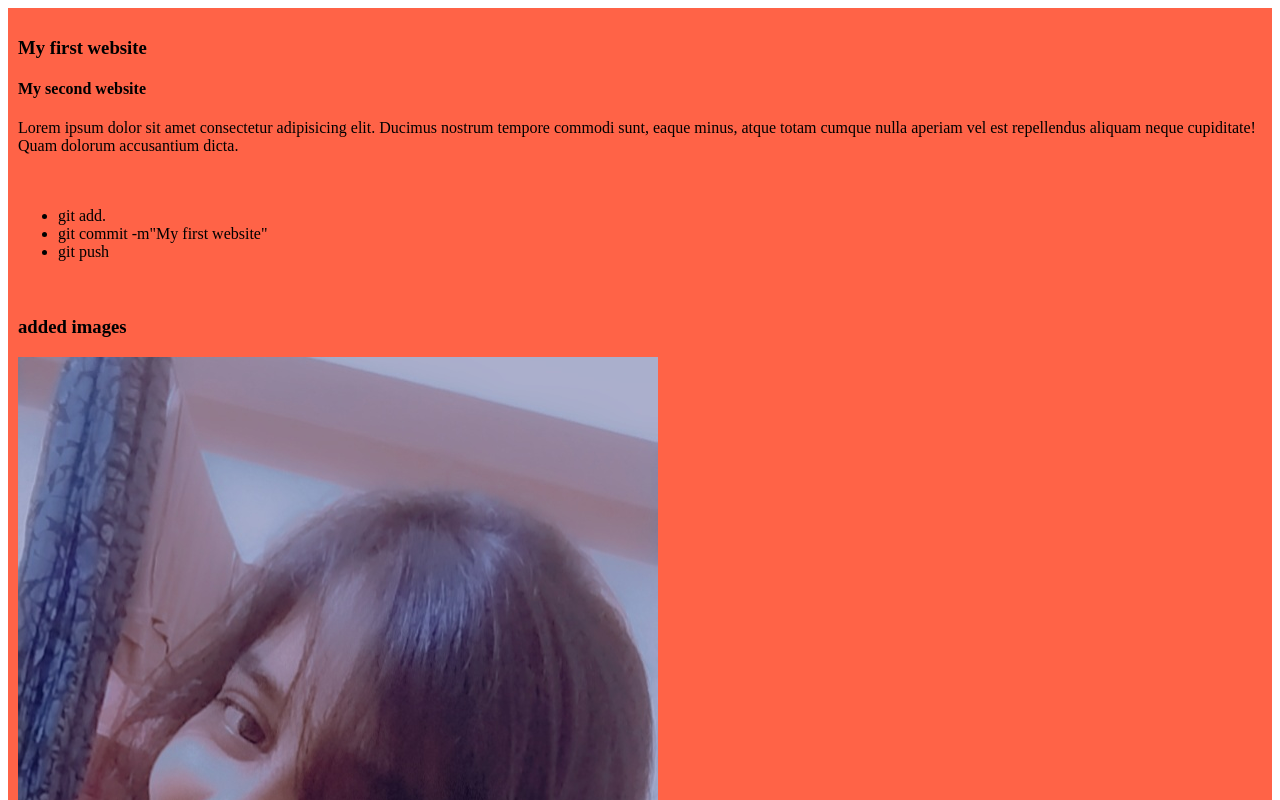
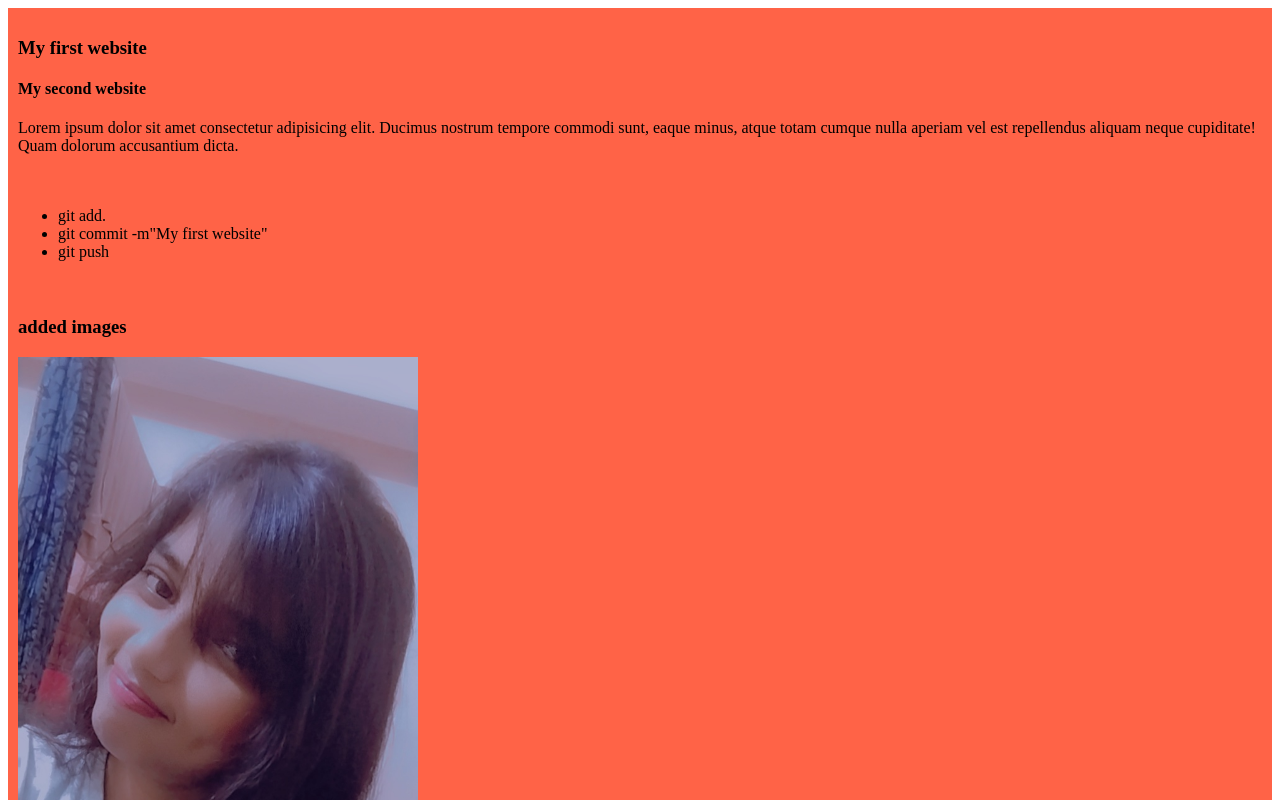
Before and after one commit to jui-9545/my-simple--website, a plain HTML site: page index.html in a window 1280 px wide. Shown: the top 800 px of the page. Drawn offline with Linux system fonts and the light colour scheme.

Commit message:
change img width

```diff
--- a/index.html
+++ b/index.html
@@ -22,7 +22,7 @@
 
         <div>
             <h3>added images</h3>
-            <img src="images/WhatsApp Image 2022-11-07 at 16.34.05.jpg" alt="">
+            <img width="400px" src="images/WhatsApp Image 2022-11-07 at 16.34.05.jpg" alt="">
         </div>
 
 </body>
```
